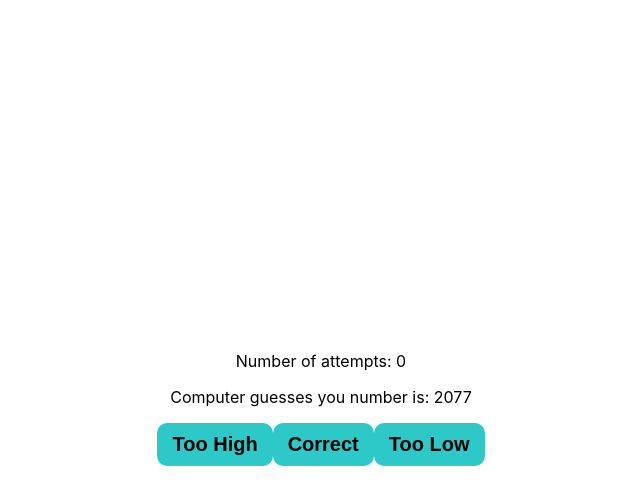
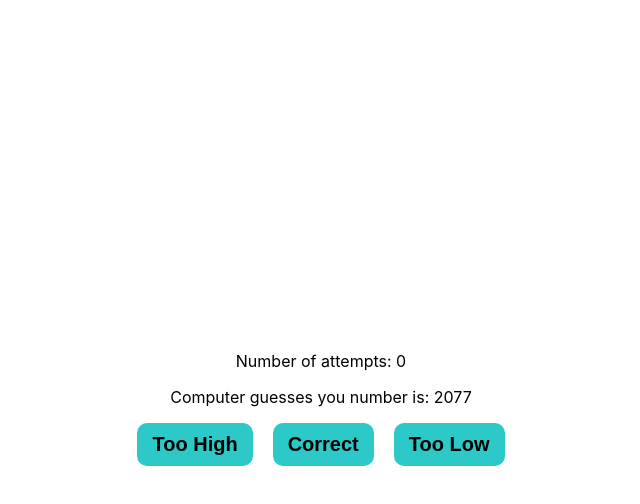
Before and after one commit to daviddstewartt/wcc-guessing-game, a React (Create React App) app: page /mode/1 in a window 1280 px wide. Both pictures are taken after typing "5" into the empty fields and a click on the button "Submit". Shown: the top 504 px of the page, without its empty margins (319-959 px from the left). Built offline with nearby package versions, Linux system fonts and the light colour scheme.

Commit message:
GM1 Styling

```diff
--- a/src/App.css
+++ b/src/App.css
@@ -33,6 +33,8 @@ button {
   font-weight: bold;
 }
 
+.m0-10 { margin: 0 10px; }
+
 .box.active {
   border-color: #797676;
   background-color: #b1b1b1;
--- a/src/Components/GuessResponses.tsx
+++ b/src/Components/GuessResponses.tsx
@@ -9,9 +9,9 @@ type GuessResponsesProps = {
 const GuessResponses: React.FC<GuessResponsesProps> = ({onTooHigh, onTooLow, onCorrect}) => {
     return (
         <div>
-            <button onClick={onTooHigh}>Too High</button>
-            <button onClick={onCorrect}>Correct</button>
-            <button onClick={onTooLow}>Too Low</button>
+            <button className='m0-10' onClick={onTooHigh}>Too High</button>
+            <button className='m0-10' onClick={onCorrect}>Correct</button>
+            <button className='m0-10' onClick={onTooLow}>Too Low</button>
         </div>
     )
 }
--- a/src/Components/Success.tsx
+++ b/src/Components/Success.tsx
@@ -13,8 +13,8 @@ const Success: React.FC<SuccessProps> = ({ numberOfAttempts }) => {
             <h1>Success!</h1>
             <p>It took the computer {numberOfAttempts} attempts to guess your number.</p>
             <div>
-                <button onClick={() => window.location.reload()}>Play Again</button>
-                <button onClick={() => navigate("/")}>Select a different mode</button>
+                <button className='m0-10' onClick={() => window.location.reload()}>Play Again</button>
+                <button className='m0-10' onClick={() => navigate("/")}>Select a different mode</button>
             </div>
         </div>
     )
--- a/src/Screens/SelectGameMode.tsx
+++ b/src/Screens/SelectGameMode.tsx
@@ -4,9 +4,7 @@ import { GoNumber } from 'react-icons/go';
 import { RiComputerFill } from 'react-icons/ri';
 import Box from '../Components/Box';
 
-type Props = {}
-
-const SelectGameMode = (props: Props) => {
+const SelectGameMode = () => {
 	let navigate = useNavigate();
 	const [gameModeId, setGameModeId] = useState<number>(1);
 
```
